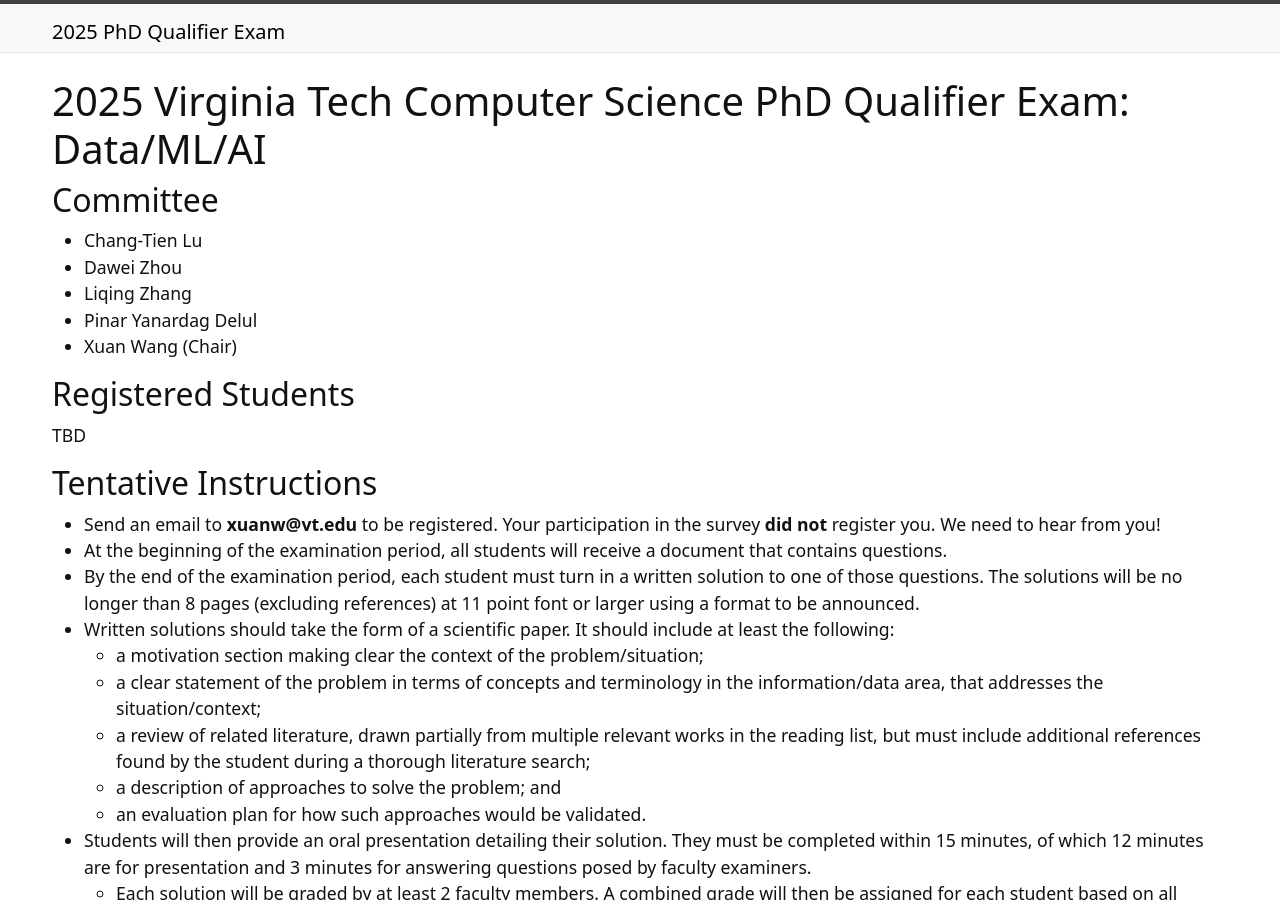
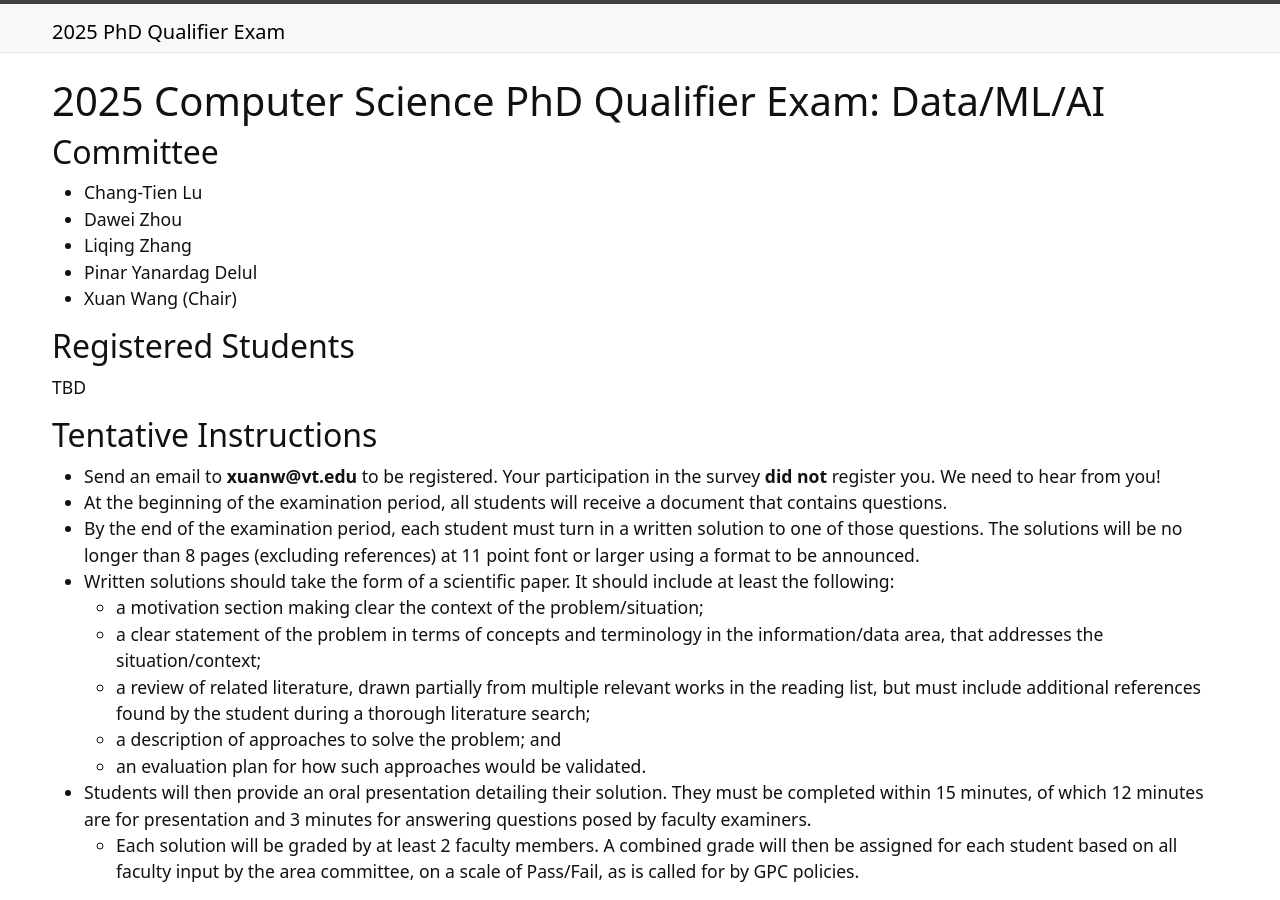
Before and after one commit to xuanwang91/2025-phd-qualifier-exam, a Jekyll site: the page built from index.md, in a window 1280 px wide and 900 px high. Built offline with Jekyll 4.4.1, drawn with Linux system fonts in a browser that asks for light colours.

Commit message:
Update index.md

```diff
--- a/index.md
+++ b/index.md
@@ -3,7 +3,7 @@ title: Home
 layout: page
 ---
 
-# 2025 Virginia Tech Computer Science PhD Qualifier Exam: Data/ML/AI
+# 2025 Computer Science PhD Qualifier Exam: Data/ML/AI
 
 ## Committee
 - Chang-Tien Lu
```
